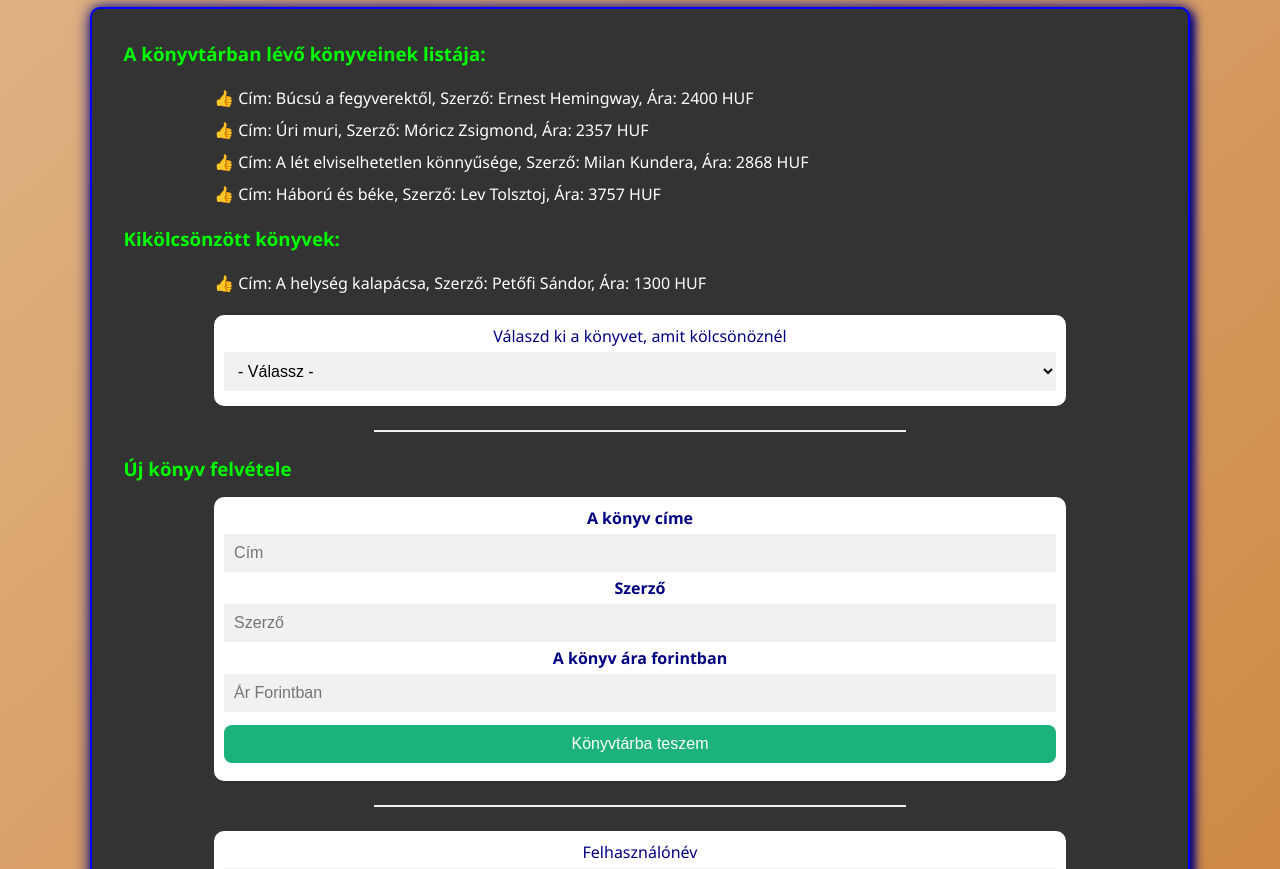
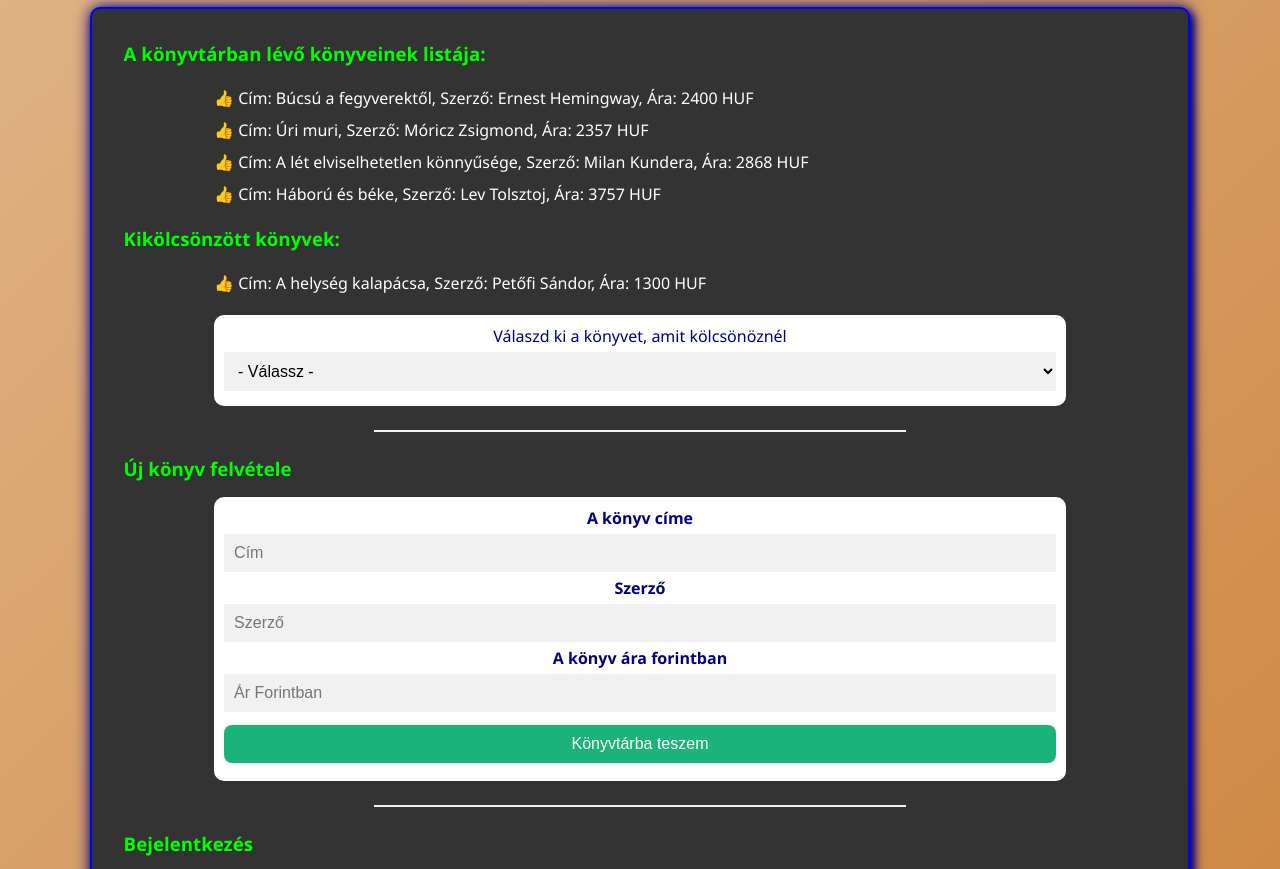
Before and after one commit to Hferko/proTypeScriptOOP, a website built with Vite: page index.html in a window 1280 px wide. Shown: the part 70-939 px from the top of the page. Built offline with nearby package versions, Linux system fonts and the light colour scheme.

Commit message:
Update index.html

```diff
--- a/index.html
+++ b/index.html
@@ -44,6 +44,7 @@
       <div class="container" id="alert"></div>
     </form>
     <hr>
+    <h3>Bejelentkezés</h3>
     <form id="userForm">
       <div class="container">
         <label for="username">Felhasználónév</label>
```
